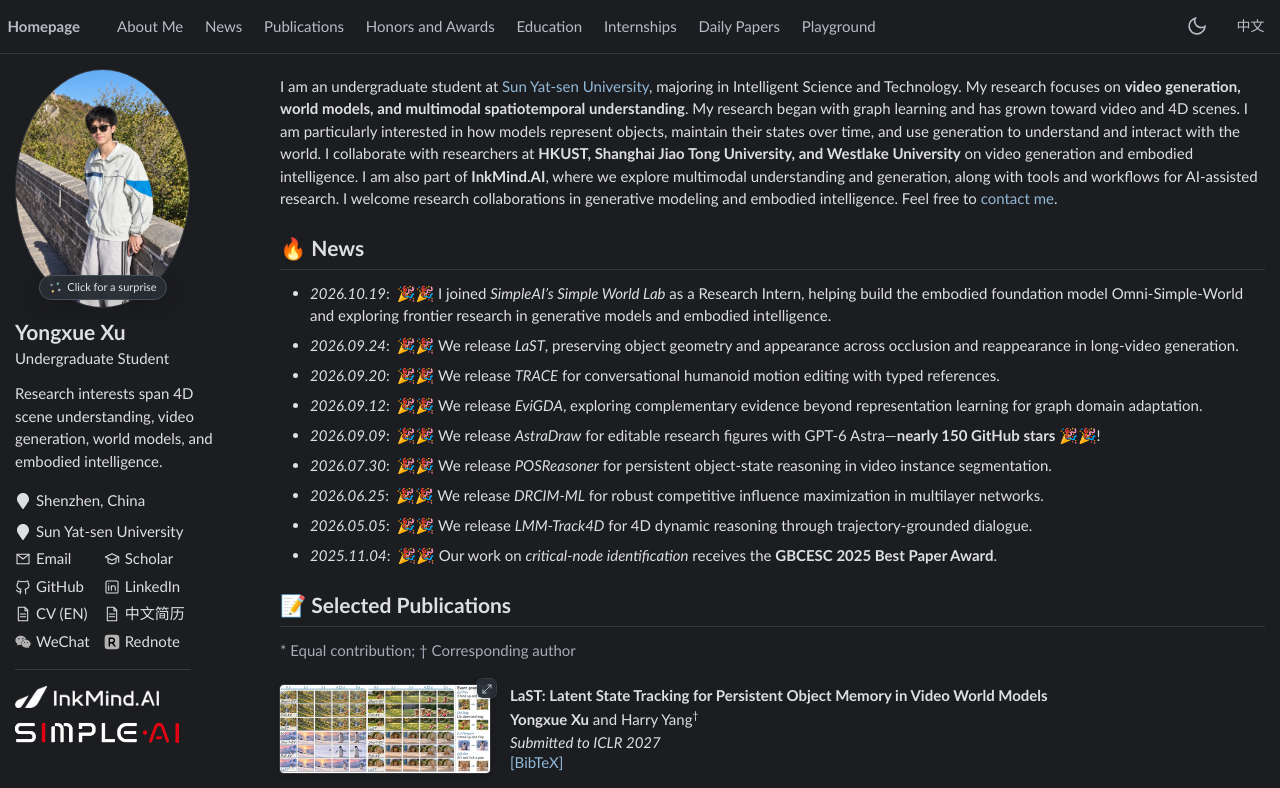
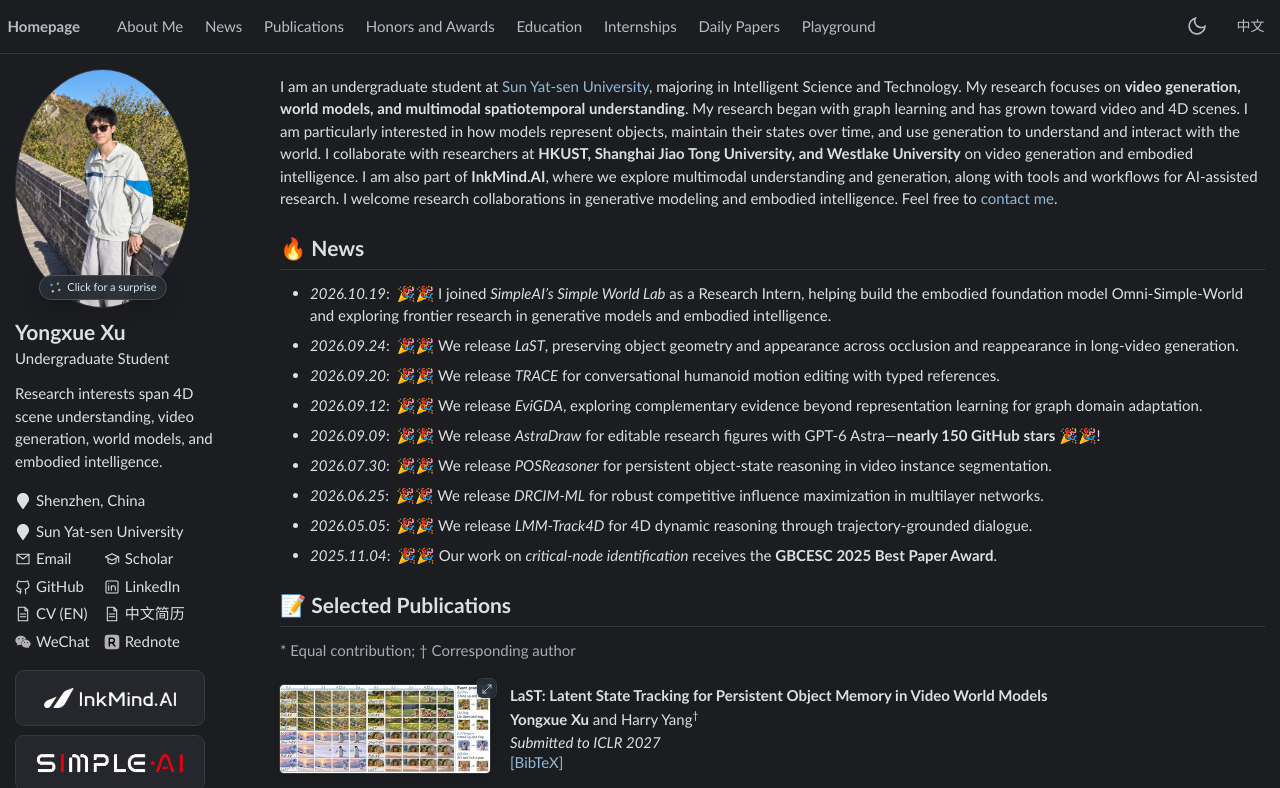
Before and after one commit to IamJerryXu/IamJerryXu.github.io, a plain HTML site: page index.html in a window 1280 px wide. Both pictures are taken after a click on the button 1196 px from the left and 26 px from the top of the page. Shown: the top 788 px of the page. Drawn offline with Linux system fonts and the light colour scheme.

Commit message:
Present profile affiliations as matching stacked cards

```diff
--- a/style.css
+++ b/style.css
@@ -149,19 +149,18 @@ html[data-theme="dark"] .internship-logo img{filter:url(#simpleai-dark-ink)}
 }
 @media(prefers-reduced-motion:reduce){.portrait-universities{transition:none}.portrait-university,.portrait-university img{animation:none!important;will-change:auto!important}}
 
-/* A quiet vertical affiliation block below the contact links. */
-.profile-affiliations{display:flex;flex-direction:column;align-items:flex-start;gap:7px;width:176px;max-width:100%;margin-top:17px;padding-top:12px;border-top:1px solid #e9ebed}
-.profile-affiliations a{display:flex;align-items:center;position:relative;max-width:100%;height:29px;line-height:0;transition:opacity 150ms}
-.profile-inkmind{width:144px}
-.profile-inkmind img{display:block;width:100%;height:auto}
-.profile-simpleai{width:164px;overflow:hidden}
-/* Compensate for transparent margins without changing the official artwork. */
-.profile-simpleai img{display:block;position:absolute;width:115.951%;max-width:none;height:auto;left:-7.976%;top:50%;transform:translateY(-50%)}
-.profile-affiliations a:hover{opacity:.7}
-.profile-affiliations a:focus-visible{outline:2px solid currentColor;outline-offset:3px}
-html[data-theme="dark"] .profile-affiliations{border-top-color:#383b40}
+/* Paired affiliation cards share one size and optical logo balance. */
+.profile-affiliations{display:flex;flex-direction:column;gap:9px;width:190px;max-width:100%;margin-top:18px}
+.profile-affiliations a{box-sizing:border-box;display:flex;align-items:center;justify-content:center;position:relative;width:100%;height:56px;border:1px solid #e7eaee;border-radius:9px;background:#f7f8fa;line-height:0;overflow:hidden;transition:background-color 160ms,border-color 160ms}
+.profile-inkmind img{display:block;width:132px;max-width:calc(100% - 36px);height:auto}
+/* The source has symmetric transparent margins; center the visible artwork. */
+.profile-simpleai img{display:block;position:absolute;width:169.291px;max-width:calc(115.951% - 42px);height:auto;left:50%;top:50%;transform:translate(-50%,-50%)}
+.profile-affiliations a:hover{background:#f0f3f6;border-color:#cdd5de}
+.profile-affiliations a:focus-visible{outline:2px solid #527c94;outline-offset:3px}
+html[data-theme="dark"] .profile-affiliations a{background:#25272c;border-color:#363a42}
+html[data-theme="dark"] .profile-affiliations a:hover{background:#2c3037;border-color:#535d6b}
 html[data-theme="dark"] .profile-simpleai img{filter:url(#simpleai-dark-ink)}
-@media print{html[data-theme="dark"] .profile-simpleai img{filter:none}}
+@media print{.profile-affiliations a{background:transparent!important;border-color:#ddd!important}html[data-theme="dark"] .profile-simpleai img{filter:none}}
 
 /* A compact theme control sits beside the language switch. */
 html{color-scheme:light}
```
Also changed, not shown: index.html (+1 -1 lines).
